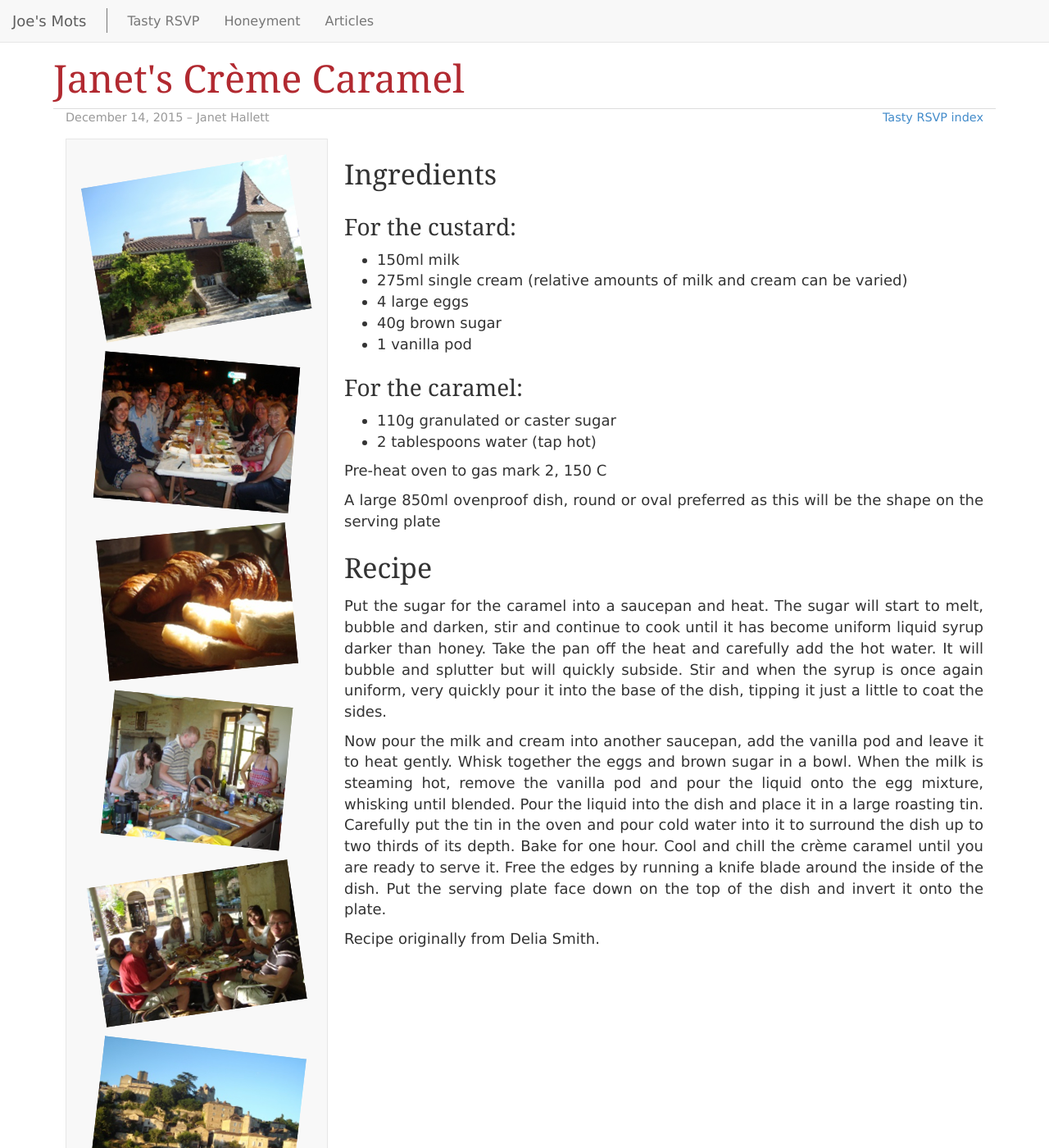
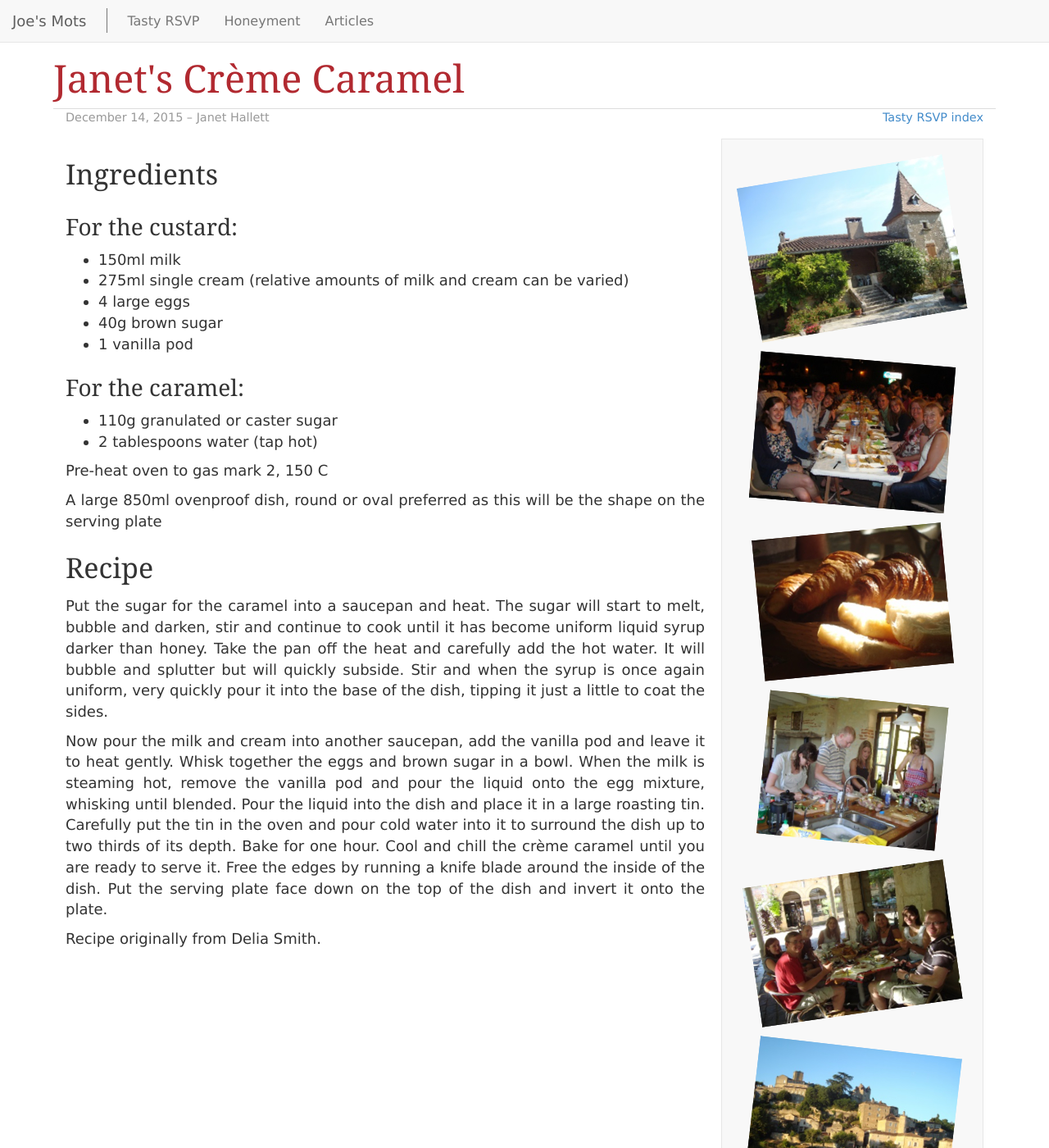
Before and after one commit to joekearney/joekearney.github.io, a Jekyll site: the page built from _posts/recipes/2015-12-14-janet-creme-caramel.md, in a window 1280 px wide and 1400 px high. Shown: the whole window at 82% size. Built offline with Jekyll 4.4.1, drawn with Linux system fonts in a browser that asks for light colours; some web fonts are replaced.

Commit message:
chris sophie picture, more bullet/float/img formatting

```diff
--- a/_posts/recipes/2015-12-14-janet-creme-caramel.md
+++ b/_posts/recipes/2015-12-14-janet-creme-caramel.md
@@ -14,7 +14,7 @@ type: post
 published: true
 ---
 
-<div class="image-border-frame inline-image inline-image-left inline-image-with-caption janet-frame" id="img-parent-div-for-janet-pictures">
+<div class="image-border-frame inline-image inline-image-right inline-image-with-caption janet-frame" id="img-parent-div-for-janet-pictures">
   <img src='/images/janet-creme-caramel/Picture1.png' id="img-janet-1" />
   <img src='/images/janet-creme-caramel/Picture2.png' id="img-janet-2" />
   <img src='/images/janet-creme-caramel/Picture3.png' id="img-janet-3" />
--- a/css/main.css
+++ b/css/main.css
@@ -390,7 +390,7 @@ pre {
 
 ul, ol {
   list-style-position: outside;
-  overflow: auto;
+  overflow: visible;
   padding-left: 40px;
 }
 ul .listing, ul .nav {
```
Also changed, not shown: _posts/recipes/2015-12-29-chris-sophie-gooey-choc-fondant.md (+3 -0 lines), images/chris-sophie-recipe.png (added).
